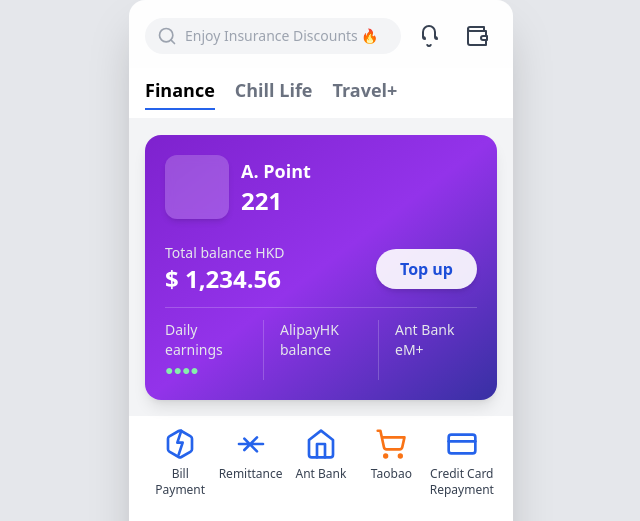
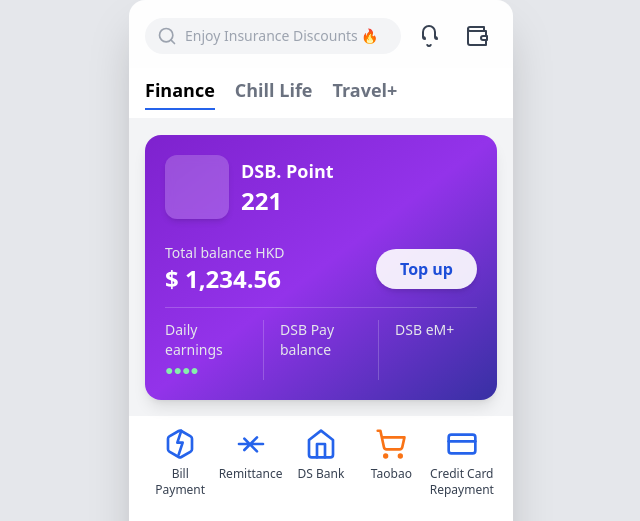
Before and after one commit to JeffereyWu-AI/my-loan-app, a React (Create React App) app: page / in a window 1280 px wide. Shown: the top 521 px of the page, without its empty margins (319-959 px from the left). Built offline with nearby package versions, Linux system fonts and the light colour scheme.

Commit message:
second commit

```diff
--- a/src/App.js
+++ b/src/App.js
@@ -185,7 +185,7 @@
             <div className="w-16 h-16 bg-white/20 rounded-xl flex items-center justify-center backdrop-blur-sm shadow-md">
             </div>
             <div>
-              <p className="font-semibold text-lg">A. Point</p>
+              <p className="font-semibold text-lg">DSB. Point</p>
               <p className="font-bold text-2xl">221</p>
             </div>
           </div>
@@ -208,8 +208,8 @@
             {/* 分割線和底部信息 */}
             <div className="flex space-x-4 mt-3 pt-3 border-t border-white/20 text-sm">
               <p className="flex-1 text-gray-200">Daily earnings <span className="text-green-300">●●●●</span></p>
-              <p className="border-l border-white/20 pl-4 flex-1 text-gray-200">AlipayHK balance</p>
-              <p className="border-l border-white/20 pl-4 flex-1 text-gray-200">Ant Bank eM+</p>
+              <p className="border-l border-white/20 pl-4 flex-1 text-gray-200">DSB Pay balance</p>
+              <p className="border-l border-white/20 pl-4 flex-1 text-gray-200">DSB eM+</p>
             </div>
           </div>
         </div>
@@ -219,7 +219,7 @@
       <div className="grid grid-cols-5 gap-y-4 px-4 py-2 bg-white text-center">
         <IconGridItem icon={<IconBolt className="h-8 w-8 text-blue-600" />} text="Bill Payment" />
         <IconGridItem icon={<IconArrowLeftRight className="h-8 w-8 text-blue-600" />} text="Remittance" />
-        <IconGridItem icon={<IconLandmark className="h-8 w-8 text-blue-600" />} text="Ant Bank" />
+        <IconGridItem icon={<IconLandmark className="h-8 w-8 text-blue-600" />} text="DS Bank" />
         <IconGridItem icon={<IconShoppingCart className="h-8 w-8 text-orange-500" />} text="Taobao" />
         <IconGridItem icon={<IconCreditCard className="h-8 w-8 text-blue-600" />} text="Credit Card Repayment" />
         <IconGridItem icon={<IconTag className="h-8 w-8 text-red-500" />} text="Mainland Deals" />
--- a/src/index.js
+++ b/src/index.js
@@ -2,6 +2,9 @@
 import ReactDOM from 'react-dom/client';
 import './index.css';
 import App from './App';
+
+import * as serviceWorkerRegistration from './serviceWorkerRegistration';
+
 
 const root = ReactDOM.createRoot(document.getElementById('root'));
 root.render(
@@ -9,3 +12,6 @@
     <App />
   </React.StrictMode>
 );
+
+
+serviceWorkerRegistration.register();
--- /dev/null
+++ b/src/serviceWorkerRegistration.js
@@ -0,0 +1,11 @@
+// src/serviceWorkerRegistration.js
+export function register() {
+  if ("serviceWorker" in navigator) {
+    window.addEventListener("load", () => {
+      navigator.serviceWorker
+        .register("/service-worker.js")
+        .then((reg) => console.log("Service worker registered:", reg))
+        .catch((err) => console.log("SW registration failed:", err));
+    });
+  }
+}
```
Also changed, not shown: public/manifest.json.
